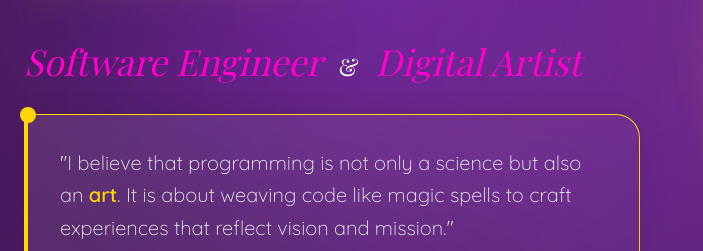
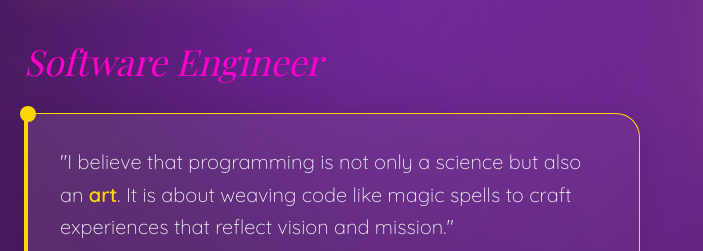
Before and after one commit to esraahisham753/esraahisham753.github.io, a website: page index.html in a window 1280 px wide. Shown: the part 371-622 px from the top of the page, 0-703 px from the left. Drawn offline with nearby package versions, Linux system fonts and the light colour scheme; a web font is replaced by a local one.

Commit message:
Remove 'Digital Artist' from the heading

```diff
--- a/index.html
+++ b/index.html
@@ -268,7 +268,7 @@
             </h1>
 
             <h2 class="text-3xl md:text-4xl font-editorial italic text-royal-accent mb-8 font-light">
-              Software Engineer <span class="text-white not-italic text-2xl mx-2">&</span> Digital Artist
+              Software Engineer
             </h2>
 
             <div class="glass-card p-8 rounded-tr-3xl rounded-bl-3xl border-l-4 border-royal-gold mb-10 transform hover:scale-105 transition-transform duration-500 relative group">
```
